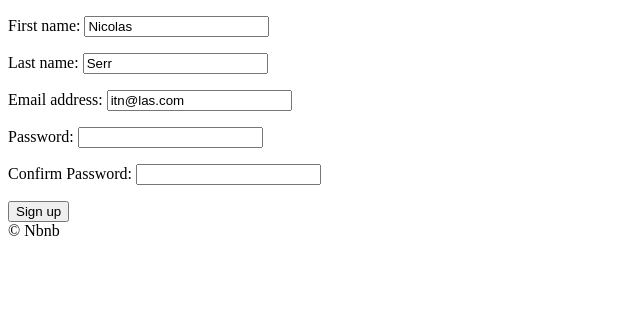
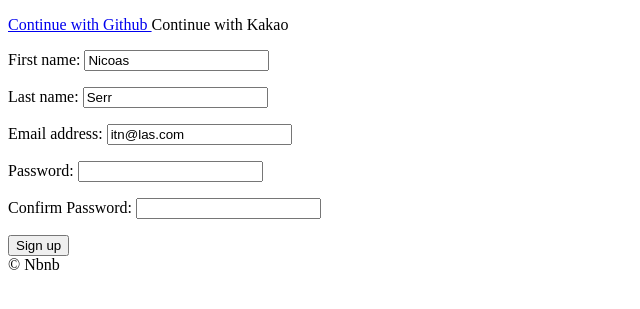
Before and after one commit to ohjiwoo123/AIR-BNB, a Django app: page /users/sigup in a window 1280 px wide. Shown: the part 78-387 px from the top of the page, without its empty margins (0-640 px from the left). Run offline with Django 3.2, Linux system fonts and the light colour scheme.

Commit message:
Finishing #17 Github-Login

```diff
--- /dev/null
+++ b/templates/partials/social_login.html
@@ -0,0 +1,8 @@
+<div>
+    <a href="{% url 'users:github-login' %}">
+        Continue with Github
+    </a>
+    <a>
+        Continue with Kakao
+    </a>
+</div>
--- a/templates/users/login.html
+++ b/templates/users/login.html
@@ -8,6 +8,7 @@
 {% endblock search-bar %}
 
 {% block content %}
+    {% include 'partials/social_login.html' %}
     <form method="POST" action="{% url "users:login" %}">
         {% csrf_token %}
         {{ form.as_p }}
--- a/templates/users/signup.html
+++ b/templates/users/signup.html
@@ -8,6 +8,7 @@
 {% endblock search-bar %}
 
 {% block content %}
+    {% include 'partials/social_login.html' %}
     <form method="POST" action="{% url "users:signup" %}">
         {% csrf_token %}
         {{ form.as_p }}
--- a/users/admin.py
+++ b/users/admin.py
@@ -25,6 +25,7 @@ class CustomUserAdmin(admin.ModelAdmin):
                     "language",
                     "currency",
                     "superhost",
+                    "login_method",
                 )
             },
         ),
@@ -45,4 +46,5 @@ class CustomUserAdmin(admin.ModelAdmin):
         "is_superuser",
         "email_verified",
         "email_secret",
+        "login_method",
     )
--- a/users/models.py
+++ b/users/models.py
@@ -34,6 +34,16 @@ class User(AbstractUser):
 
     CURRENCY_CHOICES = ((CURRENCY_USD, "USD"), (CURRENCY_KRW, "KRW"))
 
+    LOGIN_EMAIL = "email"
+    LOGIN_GITHUB = "github"
+    LOGIN_KAKAO = "kakao"
+
+    LOGIN_CHOICES = (
+        (LOGIN_EMAIL, "Email"),
+        (LOGIN_GITHUB, "Github"),
+        (LOGIN_KAKAO, "Kakao"),
+    )
+
     avartar = models.ImageField(upload_to="avartar", blank=True)
     gender = models.CharField(choices=GENDER_CHOICES, max_length=10, blank=True)
     bio = models.TextField(blank=True)
@@ -47,6 +57,9 @@ class User(AbstractUser):
     superhost = models.BooleanField(default=False)
     email_verified = models.BooleanField(default=False)
     email_secret = models.CharField(max_length=20, default="", blank=True)
+    login_method = models.CharField(
+        max_length=50, choices=LOGIN_CHOICES, default=LOGIN_EMAIL
+    )
 
     def verify_email(self):
         if self.email_verified is False:
--- a/users/urls.py
+++ b/users/urls.py
@@ -5,6 +5,8 @@ app_name = "users"
 
 urlpatterns = [
     path("login", views.LoginView.as_view(), name="login"),
+    path("login/github", views.github_login, name="github-login"),
+    path("login/github/callback", views.github_callback, name="github-callback"),
     path("logout", views.log_out, name="logout"),
     path("sigup", views.SignUpView.as_view(), name="signup"),
     path("verify/<str:key>", views.complete_verification, name="complete-verification"),
--- a/users/views.py
+++ b/users/views.py
@@ -1,4 +1,5 @@
-from django.views import View
+import os
+import requests
 from django.views.generic import FormView
 from django.urls import reverse_lazy
 from django.shortcuts import redirect, reverse
@@ -7,20 +8,16 @@ from . import forms, models
 
 
 class LoginView(FormView):
-
     template_name = "users/login.html"
     form_class = forms.LoginForm
     success_url = reverse_lazy("core:home")
 
     def form_valid(self, form):
-
         email = form.cleaned_data.get("email")
         password = form.cleaned_data.get("password")
         user = authenticate(self.request, username=email, password=password)
-
         if user is not None:
             login(self.request, user)
-
         return super().form_valid(form)
 
 
@@ -33,11 +30,7 @@ class SignUpView(FormView):
     template_name = "users/signup.html"
     form_class = forms.SignUpForm
     success_url = reverse_lazy("core:home")
-    initial = {
-        "first_name": "Nicolas",
-        "last_name": "Serr",
-        "email": "itn@las.com",
-    }
+    initial = {"first_name": "Nicoas", "last_name": "Serr", "email": "itn@las.com"}
 
     def form_valid(self, form):
         form.save()
@@ -56,8 +49,90 @@ def complete_verification(request, key):
         user.email_verified = True
         user.email_secret = ""
         user.save()
-        # to do : add success message
+        # to do: add succes message
     except models.User.DoesNotExist:
         # to do: add error message
         pass
     return redirect(reverse("core:home"))
+
+
+def github_login(request):
+    client_id = os.environ.get("GH_ID")
+    redirect_uri = "http://127.0.0.1:8000/users/login/github/callback"
+    return redirect(
+        f"https://github.com/login/oauth/authorize?client_id={client_id}&redirect_uri={redirect_uri}&scope=read:user, user:email"
+    )
+
+
+class GithubException(Exception):
+    pass
+
+
+def github_callback(request):
+    try:
+        client_id = os.environ.get("GH_ID")
+        client_secret = os.environ.get("GH_SECRET")
+        code = request.GET.get("code", None)
+        if code is not None:
+            token_request = requests.post(
+                f"https://github.com/login/oauth/access_token?client_id={client_id}&client_secret={client_secret}&code={code}",
+                headers={"Accept": "application/json"},
+            )
+            token_json = token_request.json()
+            error = token_json.get("error", None)
+            if error is not None:
+                raise GithubException()
+            else:
+                access_token = token_json.get("access_token")
+                profile_request = requests.get(
+                    "https://api.github.com/user",
+                    headers={
+                        "Authorization": f"token {access_token}",
+                        "Accept": "application/json",
+                    },
+                )
+                profile_json = profile_request.json()
+                username = profile_json.get("login", None)
+                if username is not None:
+                    name = profile_json.get("name")
+
+                    email_request = requests.get(
+                        "https://api.github.com/user/emails",
+                        headers={
+                            "Authorization": f"token {access_token}",
+                            "Accept": "application/json",
+                        },
+                    )
+                    email_json = email_request.json()
+                    email = email_json[0].get("email")
+                    bio = profile_json.get("bio")
+                    try:
+                        user = models.User.objects.get(email=email)
+                        admin = models.User.objects.get(
+                            email=os.environ.get("ADMIN_EMAIL")
+                        )
+                        if user.login_method != models.User.LOGIN_GITHUB:
+                            if user == admin:
+                                login(request, user)
+                                return redirect(reverse("core:home"))
+                            else:
+                                raise GithubException()
+                    except models.User.DoesNotExist:
+                        user = models.User.objects.create(
+                            email=email,
+                            first_name=name,
+                            username=email,
+                            bio=bio,
+                            login_method=models.User.LOGIN_GITHUB,
+                        )
+                        user.set_unusable_password()
+                        user.save()
+                    login(request, user)
+                    return redirect(reverse("core:home"))
+                else:
+                    raise GithubException()
+        else:
+            raise GithubException()
+    except GithubException:
+        # send error message
+        return redirect(reverse("users:login"))
```
Also changed, not shown: users/migrations/0006_user_login_method.py (added), 2 other files.
